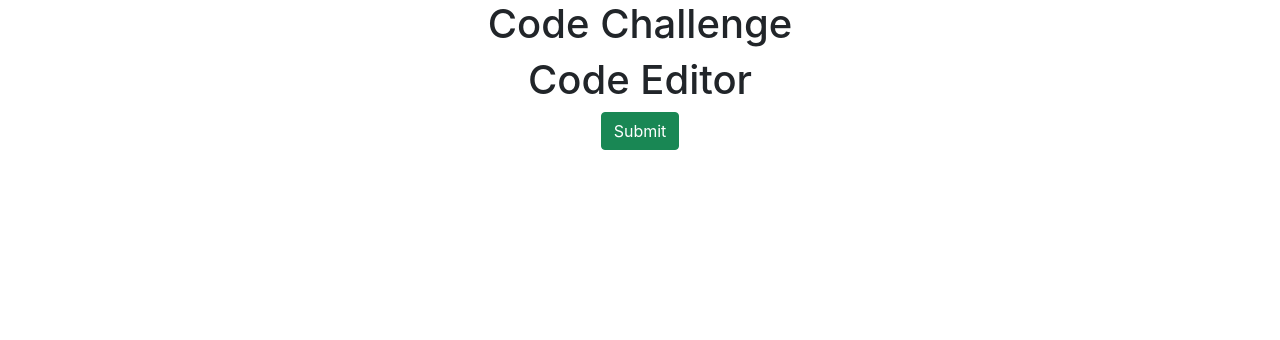
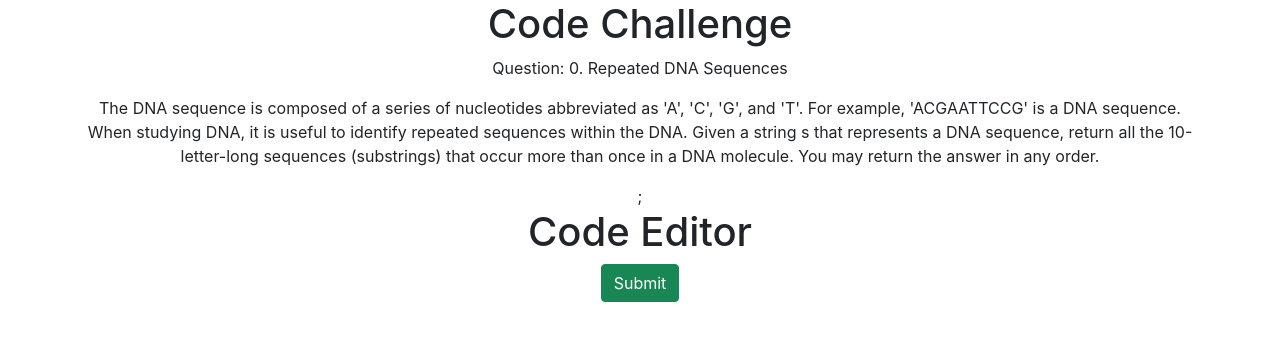
Before and after one commit to devboltio/students, a React (Create React App) app in the folder components/code-judge/: page / in a window 1280 px wide. Shown: the top 340 px of the page. Built offline with nearby package versions, Linux system fonts and the light colour scheme.

Commit message:
passing props

```diff
--- a/components/code-judge/src/App.tsx
+++ b/components/code-judge/src/App.tsx
@@ -1,12 +1,37 @@
-import React from 'react';
+import React, { useState } from 'react';
 import './App.css';
+import ChallengeDescription from './components/ChallDescription';
 import CodeEditor from './components/CodeEditor';
 import Submit from './components/Submit';
 
+const hardCodedDescription =
+  "The DNA sequence is composed of a series of nucleotides abbreviated as 'A', 'C', 'G', and 'T'. For example, 'ACGAATTCCG' is a DNA sequence. When studying DNA, it is useful to identify repeated sequences within the DNA. Given a string s that represents a DNA sequence, return all the 10-letter-long sequences (substrings) that occur more than once in a DNA molecule. You may return the answer in any order.";
+const hardCodedTitle = 'Repeated DNA Sequences';
+
+const hardCodedExamples = [
+  'Input: s = "AAAAACCCCCAAAAACCCCCCAAAAAGGGTTT", Output: ["AAAAACCCCC","CCCCCAAAAA"]',
+  'Input: s = "AAAAAAAAAAAAA", Output: ["AAAAAAAAAA"]',
+];
+const hardCodedNr = 0;
+
 function App() {
+  const [loading, setLoading] = useState(false);
+  const [questDescr, setQuestDescr] = useState(hardCodedDescription);
+  const [questExs, setQuestExs] = useState(hardCodedExamples);
+  const [questTitle, setQuestTitle] = useState(hardCodedTitle);
+  const [questNr, setQuestNr] = useState(hardCodedNr);
+  const [challComplete, setChallComplete] = useState(false);
+
   return (
     <div className="App">
       <h1>Code Challenge</h1>
+      <ChallengeDescription
+        questNr={questNr}
+        questDescr={questDescr}
+        questTitle={questTitle}
+        questExs={questExs}
+        // check ans function here? I could pass it as a props... like Submit component
+      />
       <CodeEditor />
       <Submit />
     </div>
--- a/components/code-judge/src/components/ChallDescription.tsx
+++ b/components/code-judge/src/components/ChallDescription.tsx
@@ -1,22 +1,14 @@
 import React from 'react';
+import { Container, Row, Col } from 'react-bootstrap';
 
 // TODO: coding problems API.
-
-const description =
-  "The DNA sequence is composed of a series of nucleotides abbreviated as 'A', 'C', 'G', and 'T'. For example, 'ACGAATTCCG' is a DNA sequence. When studying DNA, it is useful to identify repeated sequences within the DNA. Given a string s that represents a DNA sequence, return all the 10-letter-long sequences (substrings) that occur more than once in a DNA molecule. You may return the answer in any order.";
-const title = 'Repeated DNA Sequences';
-
-const examples = {
-  ex1: 'Input: s = "AAAAACCCCCAAAAACCCCCCAAAAAGGGTTT", Output: ["AAAAACCCCC","CCCCCAAAAA"]',
-  ex2: 'Input: s = "AAAAAAAAAAAAA", Output: ["AAAAAAAAAA"]',
-};
 
 type Props = {
   questDescr: string;
   questExs: string[]; //array of strings
   questTitle: string;
-  userAns: string;
-  questcallback: any; //not sure if need
+  //   userAns: string;
+  //   questcallback: any; //not sure if need
   questNr: number;
 };
 
@@ -24,13 +16,24 @@ const ChallengeDescription: React.FC<Props> = ({
   questDescr,
   questExs,
   questTitle,
-  userAns,
-  questcallback,
+  //   userAns,
+  //   questcallback, //need?
   questNr,
 }) => (
-  <div>
-    <p>Question: {questNr}</p>
-  </div>
+  <Container>
+    <p>
+      Question: {questNr}. {questTitle}
+    </p>
+    <p dangerouslySetInnerHTML={{ __html: questDescr }} />
+    <div>
+      <Row>
+        {questExs.map((ex) => {
+          <p>{ex}</p>;
+        })}
+      </Row>
+      ;
+    </div>
+  </Container>
 );
 
 export default ChallengeDescription;
--- a/components/code-judge/src/components/CodeEditor.tsx
+++ b/components/code-judge/src/components/CodeEditor.tsx
@@ -1,10 +1,11 @@
 import React from 'react';
 import ReactDOM from 'react-dom';
 import { Controlled as CodeMirror } from 'react-codemirror2';
+import { Container } from 'react-bootstrap';
 
 const CodeEditor = () => {
   return (
-    <div>
+    <Container>
       <h1>Code Editor</h1>
 
       {/* <CodeMirror
@@ -17,7 +18,7 @@ const CodeEditor = () => {
           this.setState({ js });
         }}
       /> */}
-    </div>
+    </Container>
   );
 };
 
```
